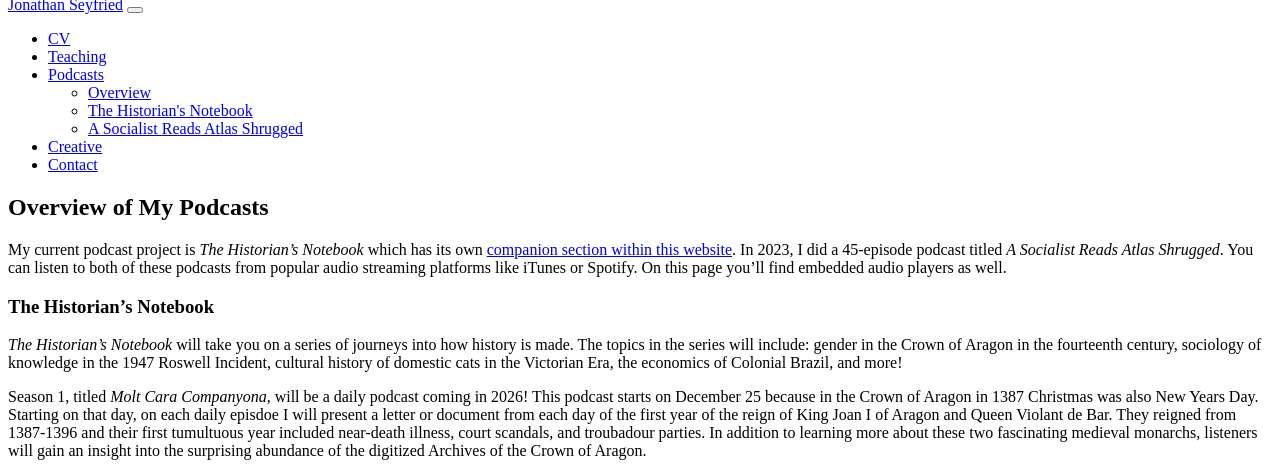
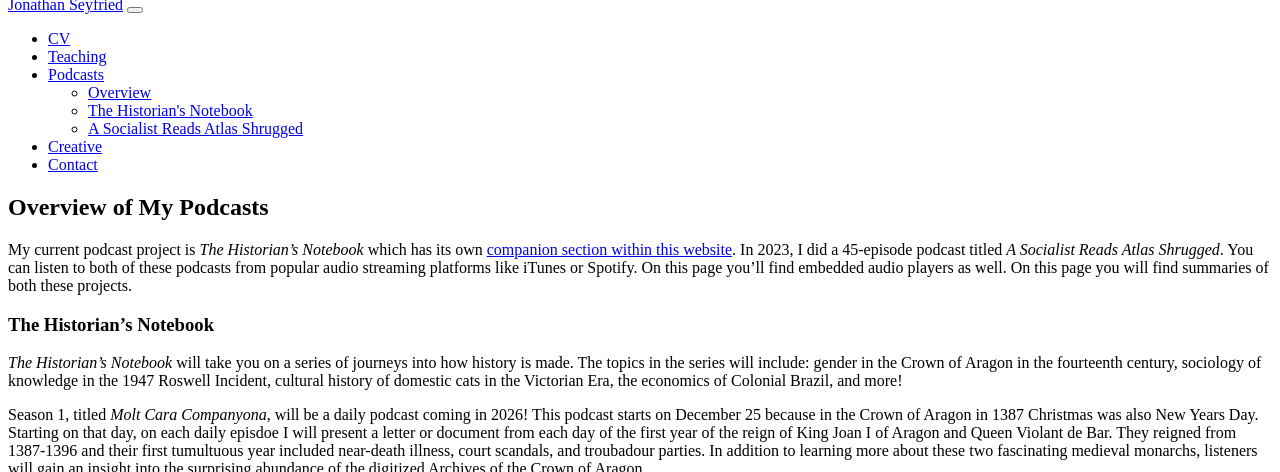
Before and after one commit to jeseyfried/jonathanseyfried.github.io, a Jekyll site: the page built from podcasts.md, in a window 1280 px wide and 900 px high, cut to the strip 112-584 px from the top of the window. Built offline with Jekyll 4.4.1, drawn with Linux system fonts in a browser that asks for light colours; nearby versions of some CDN libraries.

Commit message:
Update podcasts.md

```diff
--- a/podcasts.md
+++ b/podcasts.md
@@ -7,7 +7,7 @@
 ---
 
 ## Overview of My Podcasts
-My current podcast project is *The Historian's Notebook* which has its own [companion section within this website](/historiansnotebook). In 2023, I did a 45-episode podcast titled *A Socialist Reads Atlas Shrugged*. You can listen to both of these podcasts from popular audio streaming platforms like iTunes or Spotify. On this page you'll find embedded audio players as well.
+My current podcast project is *The Historian's Notebook* which has its own [companion section within this website](/historiansnotebook). In 2023, I did a 45-episode podcast titled *A Socialist Reads Atlas Shrugged*. You can listen to both of these podcasts from popular audio streaming platforms like iTunes or Spotify. On this page you'll find embedded audio players as well. On this page you will find summaries of both these projects.
 
 ### The Historian's Notebook
 
@@ -17,8 +17,11 @@
 
 <iframe src="https://player.rss.com/the-historians-notebook?theme=color&v=2" width="100%" height="393px" title="The Historian's Notebook" frameBorder="0" allow="accelerometer; autoplay; clipboard-write; encrypted-media; gyroscope; picture-in-picture" allowfullscreen scrolling="no"><a href="https://rss.com/podcasts/the-historians-notebook">The Historian's Notebook | RSS.com</a></iframe>
 
-
 ### A Socialist Reads Atlas Shrugged
 I created this podcast before starting my current graduate program. The inspiration for it came from how I noticed that *Atlas Shrugged* operates as a type of ur-text for a lot of Republican Party policies and conservative ideology. Many leftists dismiss the book, and Ayn Rand in general, as unworthy of attention due to Rand's eccentricities and the melodrama of her prose style. However, many people have read *Atlas Shrugged* and find great value in its ideas. I wanted to explore the arguments in the book and offer a response that would help people to move beyond the caricature of socialism presented in it.
 
 <div id='buzzsprout-large-player'></div><script type='text/javascript' charset='utf-8' src='https://www.buzzsprout.com/1933058.js?container_id=buzzsprout-large-player&player=large&order=date'></script>
+
+<br style="clear: both">
+<br style="clear: both">
+<br style="clear: both">
```
